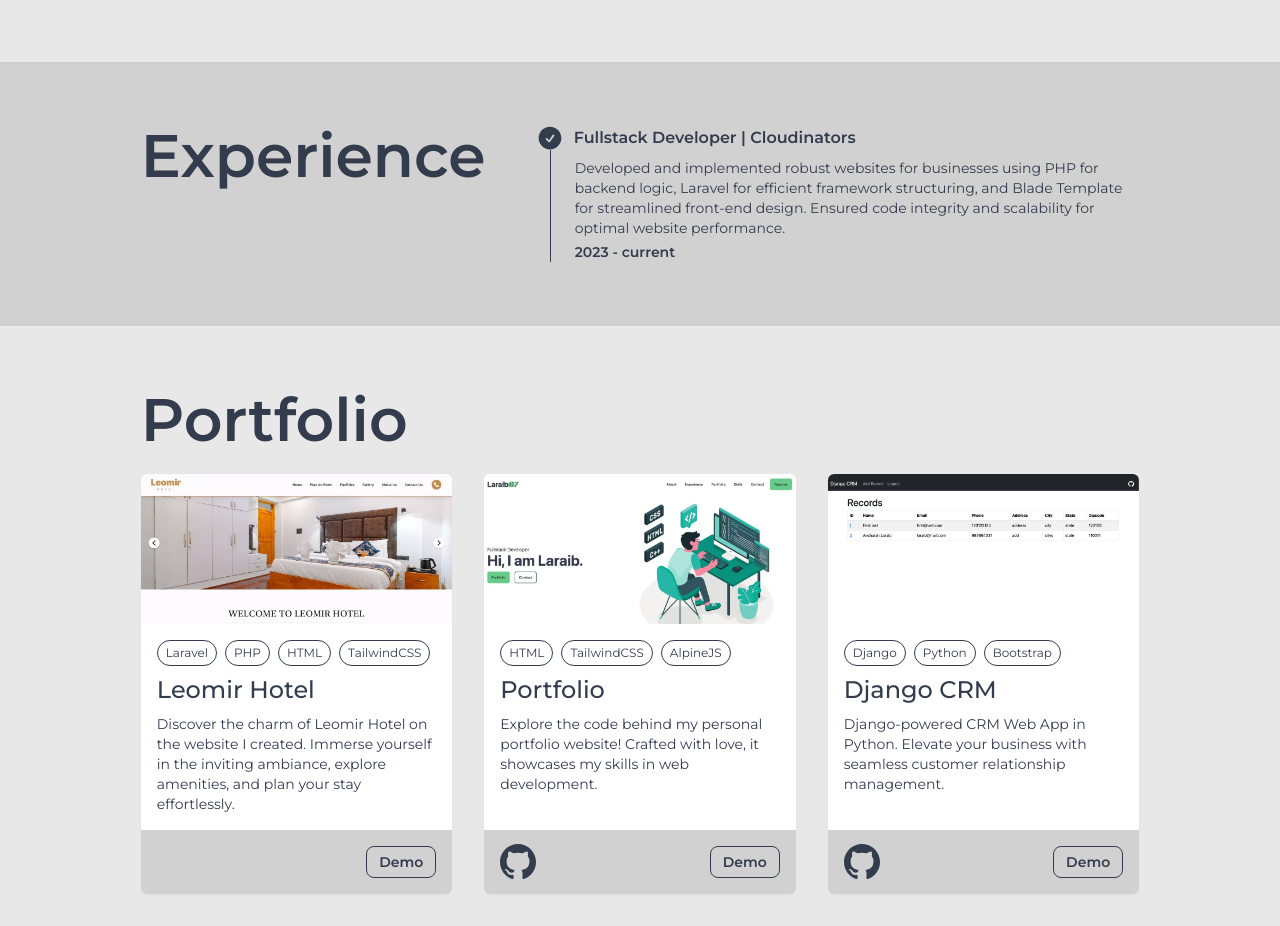
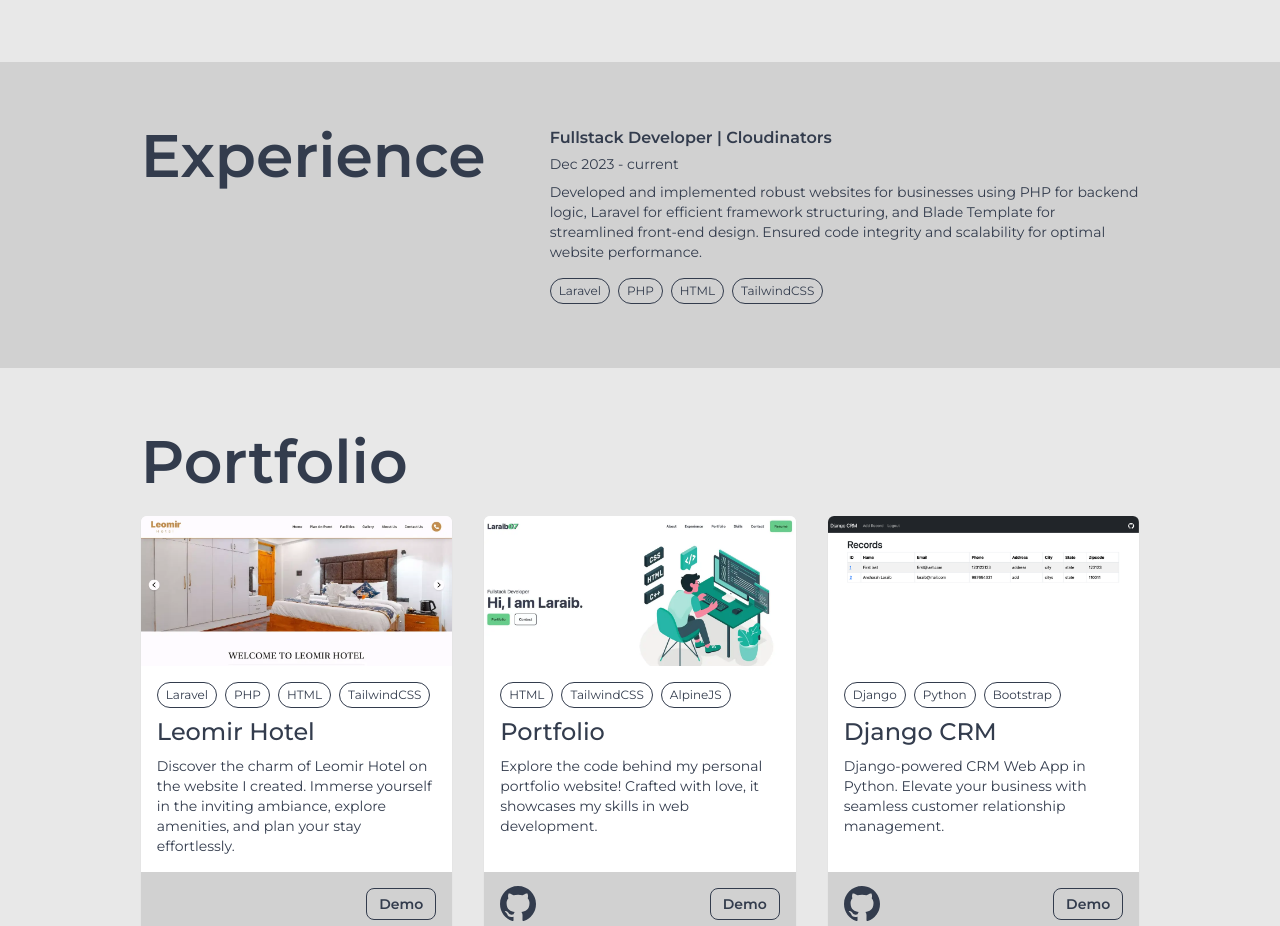
Before and after one commit to laraib07/portfolio, a Vue app: page / in a window 1280 px wide. Shown: the part 1266-2192 px from the top of the page. Built offline with nearby package versions, Linux system fonts and the light colour scheme; no server answers.

Commit message:
refactor experience section

```diff
--- a/public/data/data.json
+++ b/public/data/data.json
@@ -1,5 +1,16 @@
 {
   "resume": "https://drive.google.com/file/d/1s4FQ75wJZ37tTOYyg-aeyqrksg2JBp5g/view?usp=share_link",
+
+  "experience": [
+    {
+      "designation": "Fullstack Developer",
+      "company": "Cloudinators",
+      "from": "Dec 2023",
+      "to": "current",
+      "description": "Developed and implemented robust websites for businesses using PHP for backend logic, Laravel for efficient framework structuring, and Blade Template for streamlined front-end design. Ensured code integrity and scalability for optimal website performance.",
+      "skills": ["Laravel", "PHP", "HTML", "TailwindCSS"]
+    }
+  ],
 
   "portfolio": [
     {
--- a/src/App.vue
+++ b/src/App.vue
@@ -24,7 +24,7 @@ getData();
     <Header :resume-link="data['resume']" />
     <Hero />
     <About />
-    <Experience />
+    <Experience :experience="data['experience']" />
     <Portfolio :projects="data['portfolio']" />
     <Skills :skills="data['skills']" />
     <Contact />
--- /dev/null
+++ b/src/components/ExperienceItem.vue
@@ -0,0 +1,27 @@
+<script setup>
+import SkillItem from "./SkillItem.vue";
+
+defineProps({
+  experience: {
+    type: Object,
+    required: true,
+  },
+});
+</script>
+
+<template>
+  <div class="w-full pt-8 first-of-type:pt-0">
+    <h4 class="font-semibold text-base-content">
+      {{ experience.designation }} | {{ experience.company }}
+    </h4>
+    <time class="mt-1 block text-sm text-base-content">
+      {{ experience.from }} - {{ experience.to }}
+    </time>
+    <p class="pt-2 text-sm text-base-content">
+      {{ experience.description }}
+    </p>
+    <div class="flex flex-wrap gap-2 pt-4 text-xs">
+      <SkillItem v-for="skill of experience.skills" :skill="skill" />
+    </div>
+  </div>
+</template>
--- a/src/partials/Experience.vue
+++ b/src/partials/Experience.vue
@@ -1,37 +1,20 @@
+<script setup>
+import ExperienceItem from "@/components/ExperienceItem.vue";
+
+defineProps({
+  experience: {
+    type: Array,
+    required: true,
+  },
+});
+</script>
+
 <template>
   <section id="experience" class="w-full px-4 py-16 bg-base-300">
     <div class="flex flex-col mx-auto max-w-screen-xl lg:flex-row lg:w-4/5">
       <h1 class="inline text-4xl font-semibold sm:text-6xl pr-8">Experience</h1>
-      <div class="flex flex-col pl-2 pt-6 lg:pl-8 lg:w-3/4 lg:pt-0">
-        <div class="relative w-full">
-          <svg
-            xmlns="http://www.w3.org/2000/svg"
-            viewBox="0 0 24 24"
-            fill="currentColor"
-            class="absolute -top-0.5 z-10 -ml-3.5 h-7 w-7 rounded-full text-base-content"
-          >
-            <path
-              fill-rule="evenodd"
-              d="M2.25 12c0-5.385 4.365-9.75 9.75-9.75s9.75 4.365 9.75 9.75-4.365 9.75-9.75 9.75S2.25 17.385 2.25 12zm13.36-1.814a.75.75 0 10-1.22-.872l-3.236 4.53L9.53 12.22a.75.75 0 00-1.06 1.06l2.25 2.25a.75.75 0 001.14-.094l3.75-5.25z"
-              clip-rule="evenodd"
-            />
-          </svg>
-          <h4 class="font-semibold text-base-content pl-6">
-            Fullstack Developer | Cloudinators
-          </h4>
-
-          <div class="pl-6 border-l border-base-content">
-            <p class="pt-2 text-sm text-base-content">
-              Developed and implemented robust websites for businesses using PHP
-              for backend logic, Laravel for efficient framework structuring,
-              and Blade Template for streamlined front-end design. Ensured code
-              integrity and scalability for optimal website performance.
-            </p>
-            <p class="mt-1 block text-sm font-semibold text-base-content">
-              2023 - current
-            </p>
-          </div>
-        </div>
+      <div class="flex flex-col pt-6 lg:pl-8 lg:w-3/4 lg:pt-0">
+        <ExperienceItem v-for="exp of experience" :experience="exp" />
       </div>
     </div>
   </section>
```
